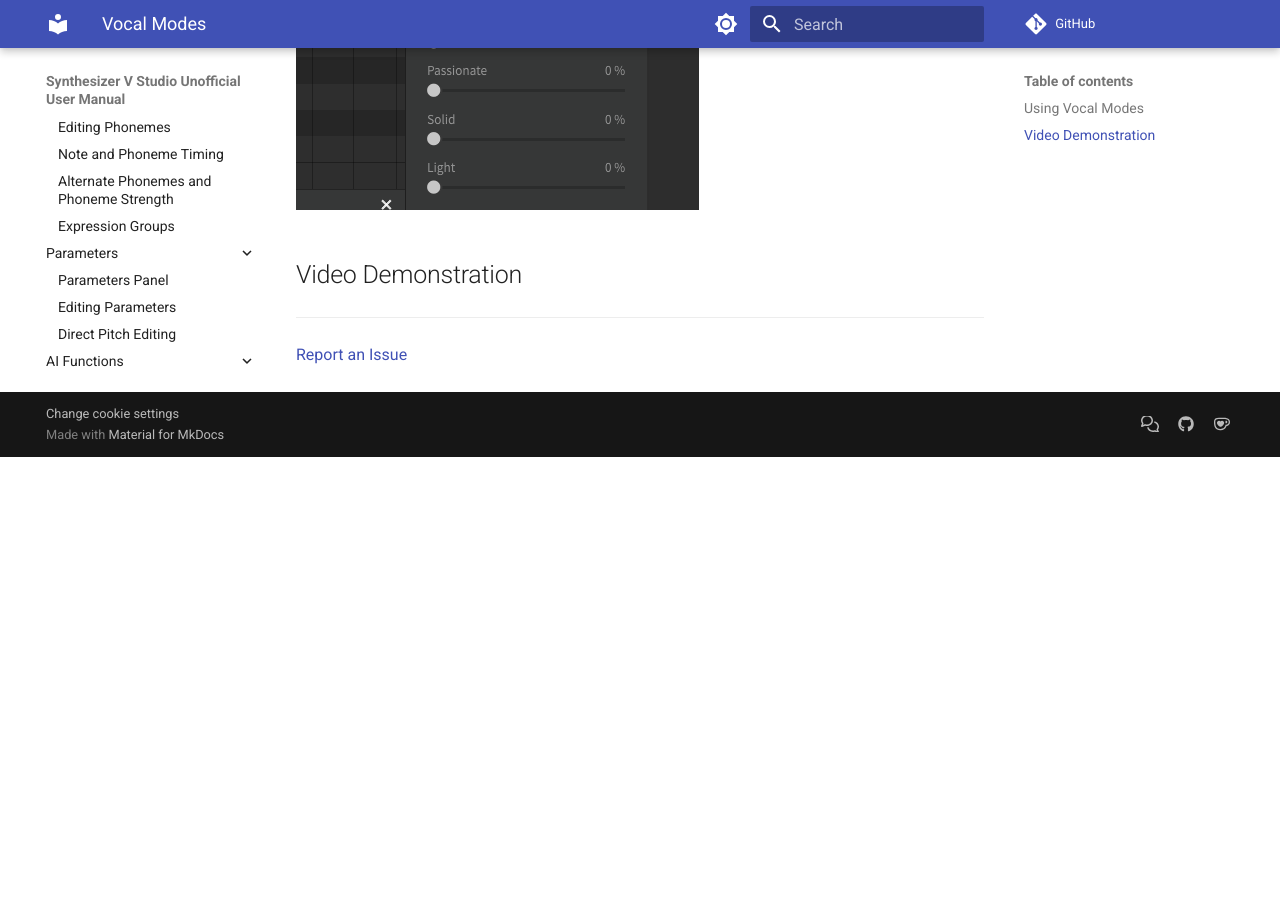
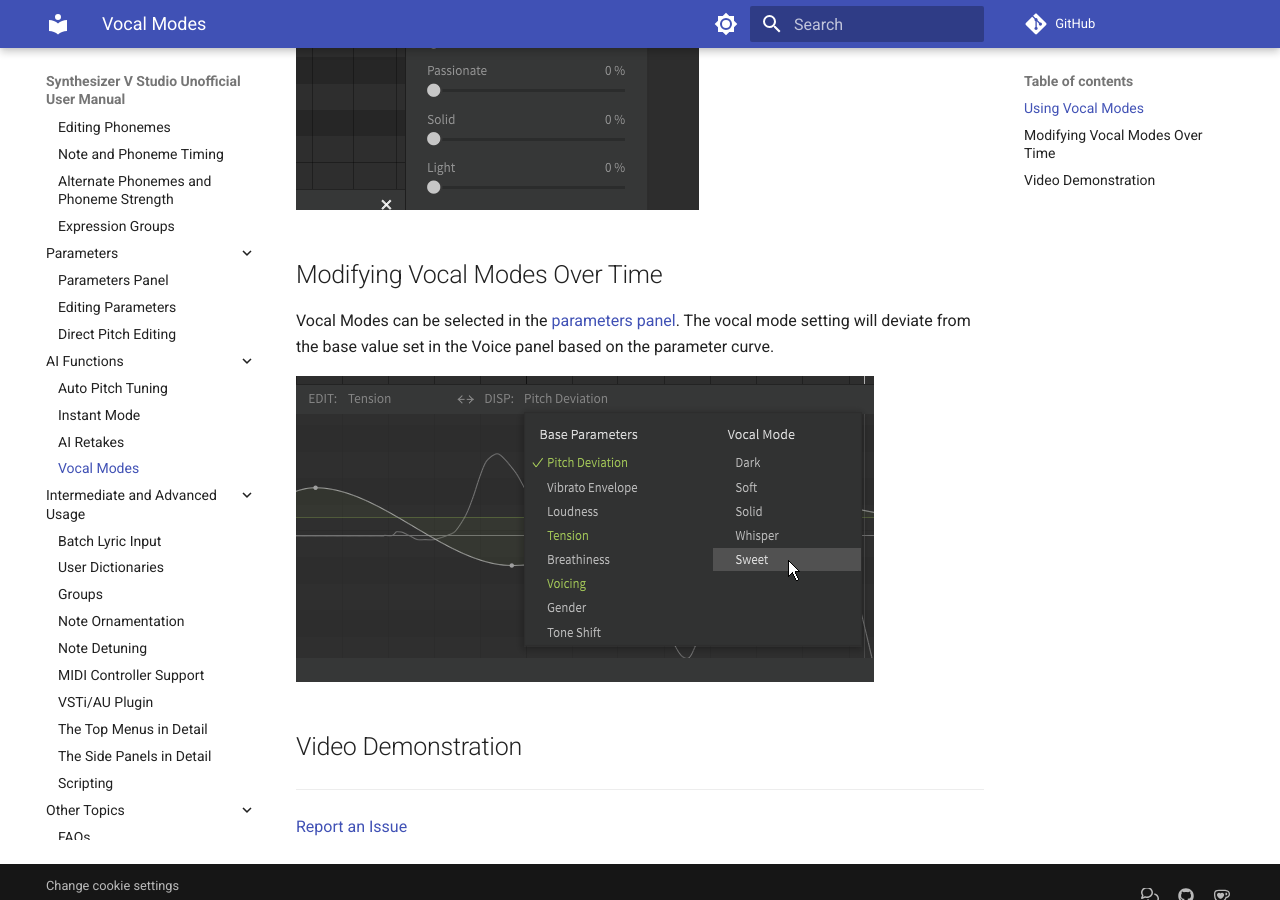
Before and after one commit to claire-west/svstudio-manual, an MkDocs documentation site: the page built from docs/ai-functions/vocal-modes.md, in a window 1280 px wide and 900 px high, scrolled down 1219 px. Built offline with MkDocs 1.6.1 and Material for MkDocs 9.7.7, drawn with Linux system fonts in a browser that asks for light colours; comment, search, counter and statistics services are not loaded; before the commit the page ends 1676 px from its top, so only the background shows below that.

Commit message:
Added 1.8.1 features (vocal mode automation, parameter visualization) (#4)
* Add vocal mode automation and new parameter visualization

* Screenshots for new features

* Reword parameter zoom

```diff
--- a/docs/ai-functions/vocal-modes.md
+++ b/docs/ai-functions/vocal-modes.md
@@ -13,6 +13,12 @@
 
 ![SOLARIA Vocal Modes](/img/ai-functions/vocal-modes.png)
 
+## Modifying Vocal Modes Over Time
+
+Vocal Modes can be selected in the [parameters panel](../parameters/editing-parameters.md). The vocal mode setting will deviate from the base value set in the Voice panel based on the parameter curve.
+
+![Vocal Modes as Parameters](/img/ai-functions/vocal-modes-as-parameters.png)
+
 ## Video Demonstration
 <iframe hidden /><!-- weird iframe fix -->
 <iframe width="560" height="315" src="https://www.youtube.com/embed/Yb8m_HmBEt4" title="YouTube video player" frameborder="0" allowfullscreen></iframe>
```
Also changed, not shown: docs/parameters/editing-parameters.md (+35 -0 lines), docs/parameters/parameters-panel.md (+1 -1 lines), docs/img/ai-functions/vocal-modes-as-parameters.png (added), docs/img/parameters/automation-indicator.png (added), docs/img/parameters/parameter-base-value.png (added), docs/img/parameters/parameter-selection.png (added), 5 other files.
